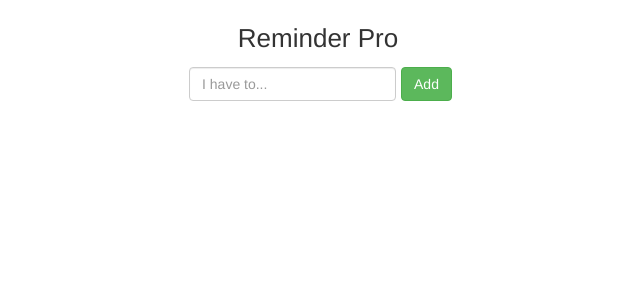
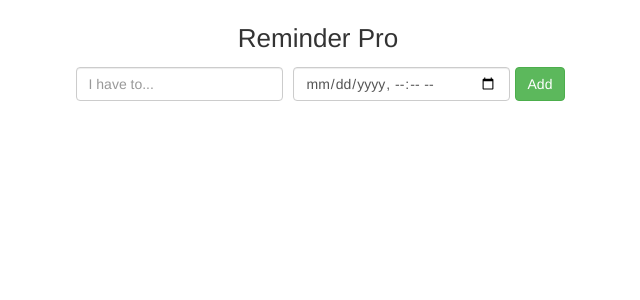
Before and after one commit to b33rTiger/reminder-pro, a React (Create React App) app: page / in a window 1280 px wide. Shown: the top 300 px of the page, without its empty margins (322-962 px from the left). Built offline with nearby package versions, Linux system fonts and the light colour scheme.

Commit message:
due date saved to reminder

```diff
--- a/src/actions/index.js
+++ b/src/actions/index.js
@@ -1,9 +1,10 @@
 import { ADD_REMINDER, DELETE_REMINDER } from '../constants';
 
-export const addReminder = (text) => {
+export const addReminder = (text, dueDate) => {
   const action = {
     type: ADD_REMINDER,
-    text
+    text,
+    dueDate
   }
   return action;
 }
--- a/src/components/app.jsx
+++ b/src/components/app.jsx
@@ -6,12 +6,13 @@
   constructor(props) {
     super(props);
     this.state = {
-      text: ''
+      text: '',
+      dueDate: ''
     }
   }
 
   addReminder() {
-    this.props.addReminder(this.state.text);
+    this.props.addReminder(this.state.text, this.state.dueDate);
   }
 
   deleteReminder(id) {
@@ -54,6 +55,11 @@
               placeholder="I have to..."
               onChange={event => this.setState({text: event.target.value})}
             />
+            <input
+              className="form-control"
+              type="datetime-local"
+              onChange={event => this.setState({dueDate: event.target.value})}
+            />
           </div>
           <button
             type="button"
--- a/src/reducers/index.js
+++ b/src/reducers/index.js
@@ -1,9 +1,11 @@
 import { ADD_REMINDER, DELETE_REMINDER } from '../constants';
 
 const reminder = (action) => {
+  let { text, dueDate } = action;
   return {
-    text: action.text,
-    id: Math.random()
+    id: Math.random(),
+    text,
+    dueDate
   }
 }
 
```
